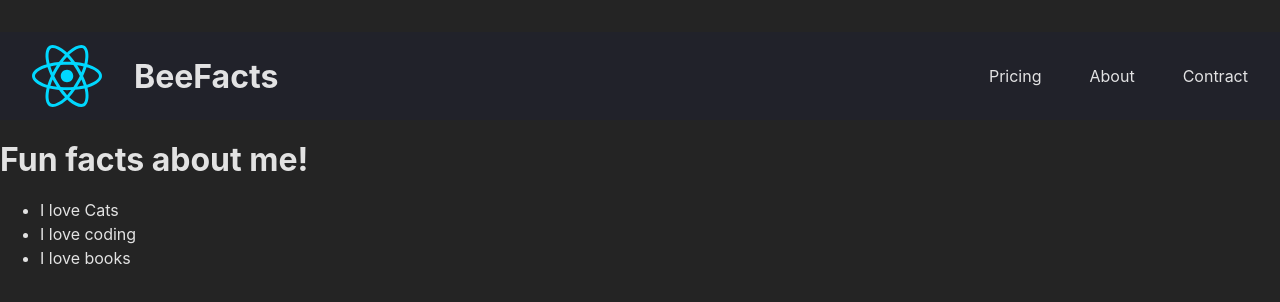
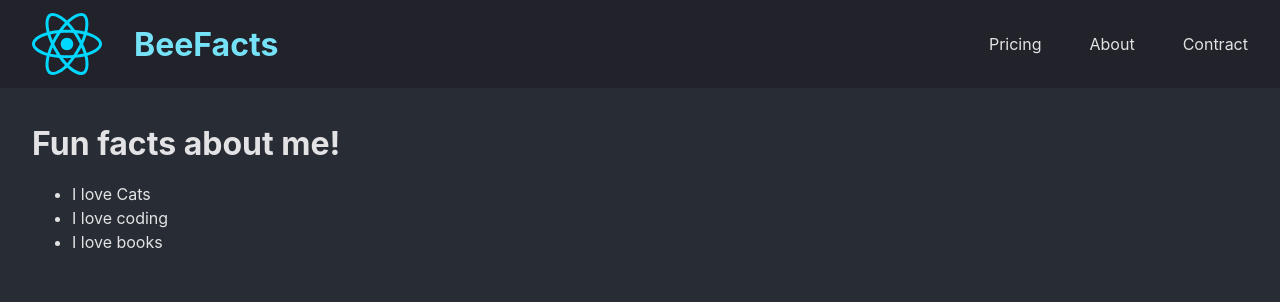
Before and after one commit to bl-aire/my_vite, a React (Vite) app: page / in a window 1280 px wide. Shown: the top 302 px of the page. Built offline with nearby package versions, Linux system fonts and the light colour scheme.

Commit message:
Fix background color

```diff
--- a/src/App.css
+++ b/src/App.css
@@ -1,6 +1,6 @@
 #root {
   max-width: 1280px;
-  padding: 2rem 0;
+
 }
 
 .nav{
@@ -24,4 +24,9 @@
 
 .facts{
   padding: 0 1em;
+  color: rgb(117, 226, 248);
 }
+
+.main {
+  padding: 1em 2em;
+}
--- a/src/components/Main.jsx
+++ b/src/components/Main.jsx
@@ -1,6 +1,6 @@
 export default function Main() {
     return(
-        <div>
+        <div className="main">
             <h1> Fun facts about me!</h1>
             <ul>
                 <li>I love Cats</li>
--- a/src/index.css
+++ b/src/index.css
@@ -9,7 +9,6 @@
 
   color-scheme: light dark;
   color: rgba(255, 255, 255, 0.87);
-  background-color: #242424;
 
   font-synthesis: none;
   text-rendering: optimizeLegibility;
@@ -21,6 +20,7 @@
 body {
   margin: 0;
   min-height: 100vh;
+  background-color: #282D35;
 }
 
 h1 {
```
